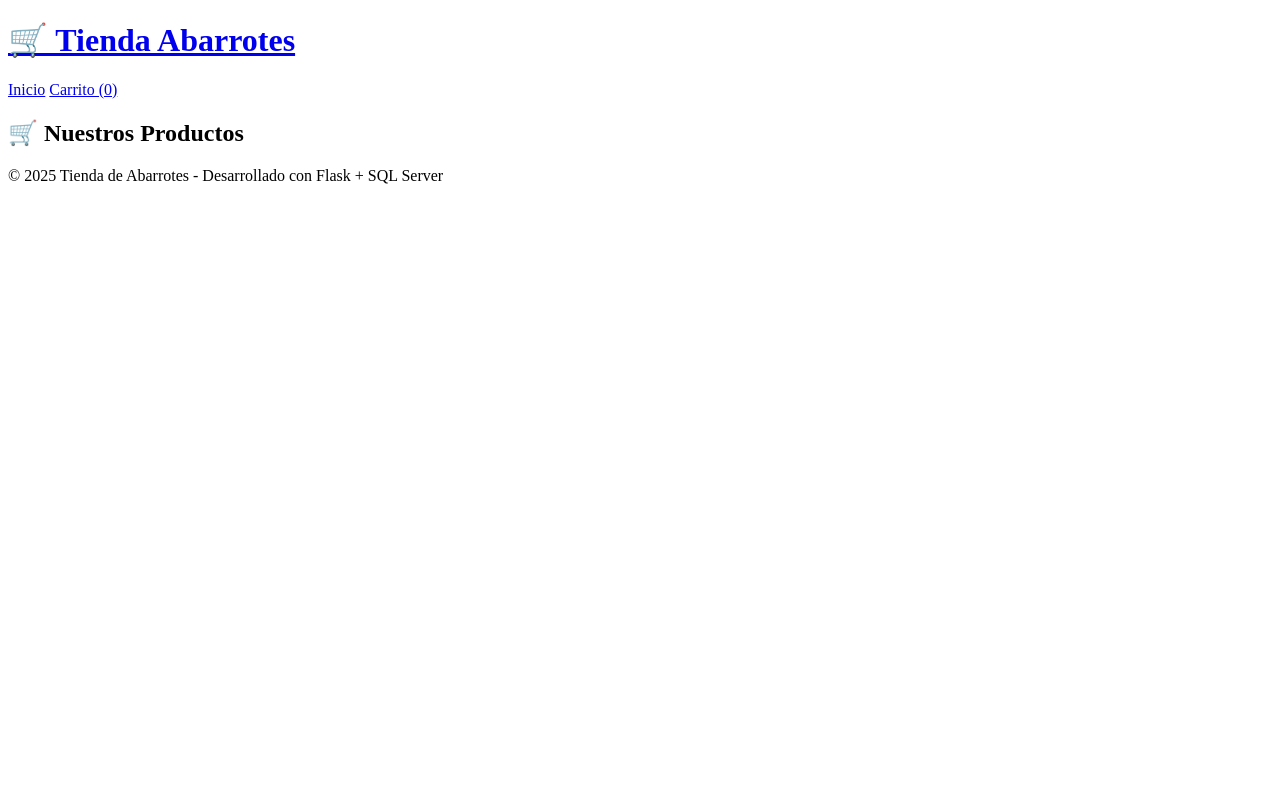
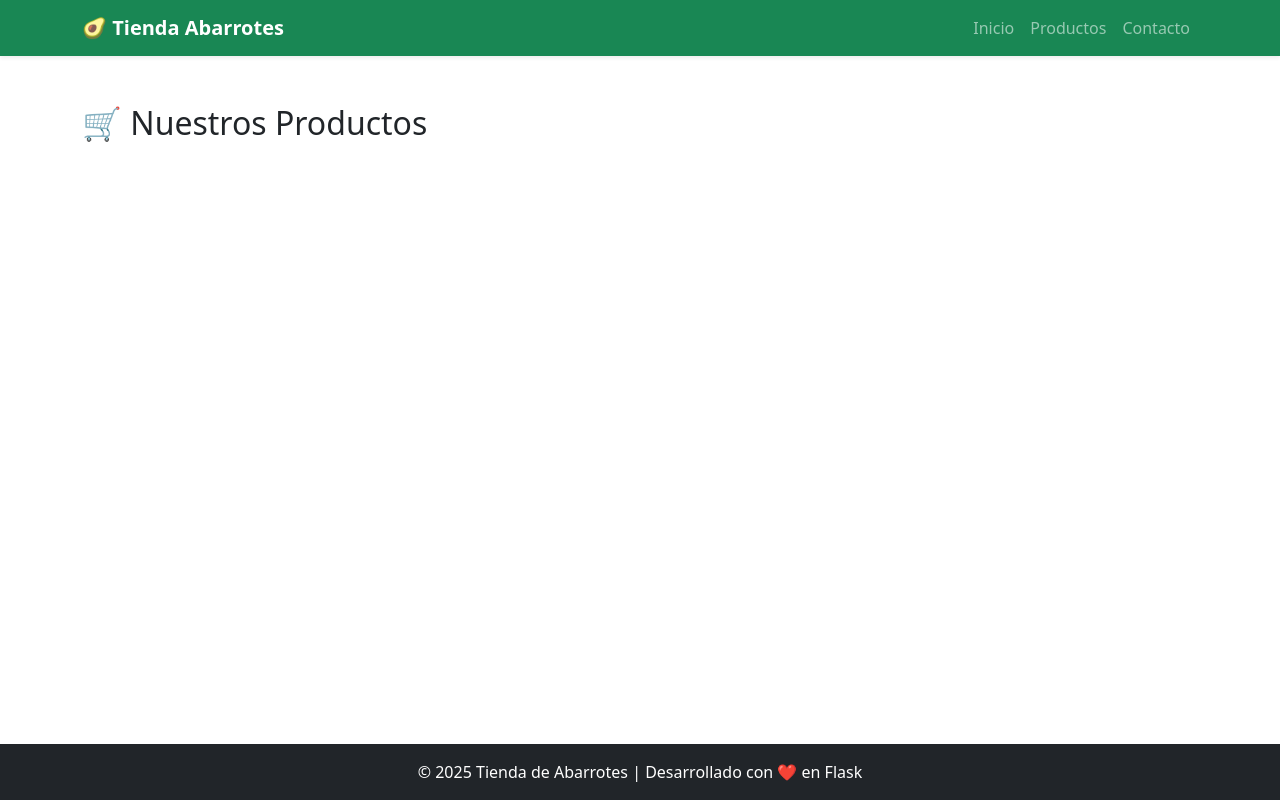
Before and after one commit to Esmith06/Tienda_Abarrotes_Rous, a Flask app: page /productos in a window 1280 px wide. Run offline with Flask 3, Linux system fonts and the light colour scheme.

Commit message:
Update base.html

```diff
--- a/templates/base.html
+++ b/templates/base.html
@@ -3,35 +3,51 @@
 <head>
     <meta charset="UTF-8">
     <meta name="viewport" content="width=device-width, initial-scale=1.0">
-    <title>Tienda Abarrotes - {% block title %}{% endblock %}</title>
+    <title>{% block title %}Tienda de Abarrotes{% endblock %}</title>
+    <!-- Bootstrap -->
+    <link href="https://cdn.jsdelivr.net/npm/bootstrap@5.3.2/dist/css/bootstrap.min.css" rel="stylesheet">
+    <!-- Estilos propios -->
     <link rel="stylesheet" href="{{ url_for('static', filename='style.css') }}">
 </head>
-<body>
-    <header>
+<body class="d-flex flex-column min-vh-100">
+    <!-- Navbar -->
+    <nav class="navbar navbar-expand-lg navbar-dark bg-success shadow-sm">
         <div class="container">
-            <h1><a href="{{ url_for('index') }}">🛒 Tienda Abarrotes</a></h1>
-            <nav>
-                <a href="{{ url_for('index') }}">Inicio</a>
-                <a href="{{ url_for('carrito') }}">Carrito ({{ session.get('carrito')|length if session.get('carrito') else 0 }})</a>
-            </nav>
+            <a class="navbar-brand fw-bold" href="{{ url_for('index') }}">🥑 Tienda Abarrotes</a>
+            <button class="navbar-toggler" type="button" data-bs-toggle="collapse" data-bs-target="#navbarNav">
+                <span class="navbar-toggler-icon"></span>
+            </button>
+            <div class="collapse navbar-collapse" id="navbarNav">
+                <ul class="navbar-nav ms-auto">
+                    <li class="nav-item"><a class="nav-link" href="{{ url_for('index') }}">Inicio</a></li>
+                    <li class="nav-item"><a class="nav-link" href="{{ url_for('productos') }}">Productos</a></li>
+                    <li class="nav-item"><a class="nav-link" href="{{ url_for('contacto') }}">Contacto</a></li>
+                </ul>
+            </div>
         </div>
-    </header>
+    </nav>
 
-    <main class="container">
+    <!-- Mensajes flash -->
+    <main class="container py-5 flex-grow-1">
         {% with messages = get_flashed_messages(with_categories=true) %}
-          {% if messages %}
-            <div class="flash-messages">
-              {% for category, message in messages %}
-                <div class="alert {{ category }}">{{ message }}</div>
-              {% endfor %}
-            </div>
-          {% endif %}
+            {% if messages %}
+                {% for category, msg in messages %}
+                    <div class="alert alert-{{ category }} alert-dismissible fade show" role="alert">
+                        {{ msg }}
+                        <button type="button" class="btn-close" data-bs-dismiss="alert"></button>
+                    </div>
+                {% endfor %}
+            {% endif %}
         {% endwith %}
         {% block content %}{% endblock %}
     </main>
 
-    <footer>
-        <p>© 2025 Tienda de Abarrotes - Desarrollado con Flask + SQL Server</p>
+    <!-- Footer -->
+    <footer class="bg-dark text-white text-center py-3">
+        <p class="mb-0">© {{ 2025 }} Tienda de Abarrotes | Desarrollado con ❤️ en Flask</p>
     </footer>
+
+    <!-- Scripts -->
+    <script src="https://cdn.jsdelivr.net/npm/bootstrap@5.3.2/dist/js/bootstrap.bundle.min.js"></script>
 </body>
 </html>
```
